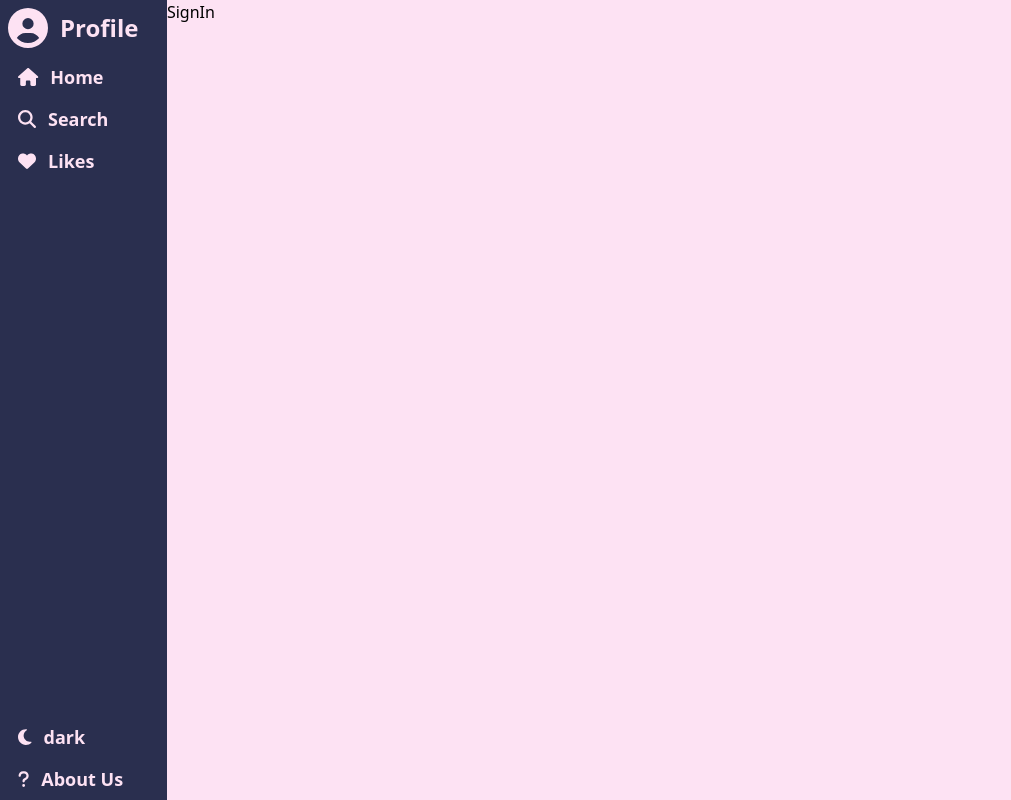
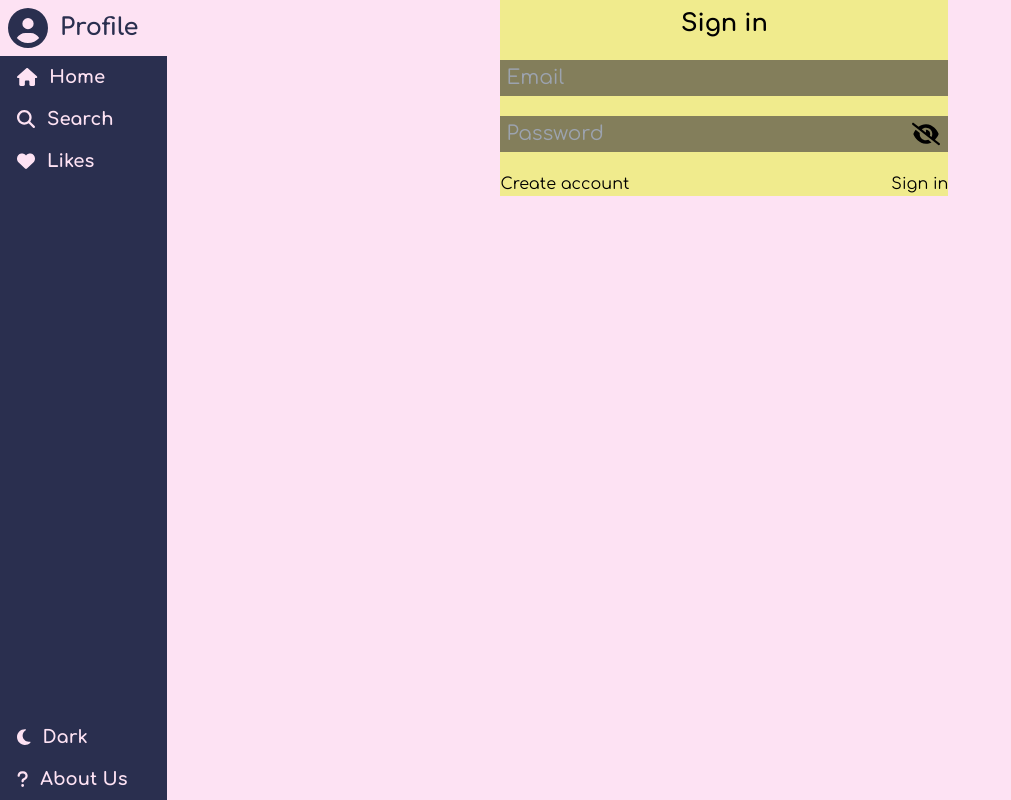
Before and after one commit to TohidEq/blog-json-server, a React (Vite) app: page /sign-in in a window 1280 px wide. Shown: the whole page, without its empty margins (0-1011 px from the left). Built offline with nearby package versions, Linux system fonts and the light colour scheme; no server answers; what @nhost/react, @nhost/react-apollo would draw is missing.

Commit message:
simple form design and REMOVE AUTOFILL CHANGES(browsers)

```diff
--- a/src/App.tsx
+++ b/src/App.tsx
@@ -6,8 +6,8 @@ import ProtectedRoute from "./components/ProtectedRoutes";
 
 import Layout from "./components/Layout";
 
-import SignUp from "./components/pages/SingInUp/SignUp";
-import SignIn from "./components/pages/SingInUp/SignIn";
+import SignUp from "./components/pages/SignInUp/SignUp";
+import SignIn from "./components/pages/SignInUp/SignIn";
 import NotFound from "./components/pages/NotFound";
 import useTheme from "./hooks/useTheme";
 
--- a/src/components/Sidebar/Sidebar.css
+++ b/src/components/Sidebar/Sidebar.css
@@ -1,6 +1,6 @@
 aside {
   @apply min-h-screen
-  font-extrabold
+
   w-14
   h-full
   sm:w-48
@@ -23,10 +23,10 @@ aside .side-item {
 }
 
 aside .side-item span {
-  @apply hidden sm:inline-block;
+  @apply hidden sm:inline-block font-bold;
 }
 .side-links svg {
-  @apply sm:w-fit px-4 mx-auto sm:mx-0  sm:pl-[18px] sm:pr-3 py-3 overflow-hidden;
+  @apply sm:w-fit px-4 mx-auto sm:mx-0  sm:pl-[17px] sm:pr-3 py-3 overflow-hidden;
 }
 
 aside .side-profile {
--- a/src/components/Sidebar/Sidebar.tsx
+++ b/src/components/Sidebar/Sidebar.tsx
@@ -56,7 +56,7 @@ const Sidebar = (props: Props) => {
         <div className="side-links ">
           <button className="side-item" onClick={changeMode}>
             <FontAwesomeIcon icon={mode == "dark" ? fasLight : fasDark} />
-            <span>{mode == "dark" ? "light" : "dark"}</span>
+            <span>{mode == "dark" ? "Light" : "Dark"}</span>
           </button>
           <NavLink to={"/about-us"} className="side-item">
             <FontAwesomeIcon icon={fasQues} />
--- /dev/null
+++ b/src/components/pages/SignInUp/SignIn.tsx
@@ -0,0 +1,67 @@
+import React from "react";
+import { useState } from "react";
+
+import { FontAwesomeIcon } from "@fortawesome/react-fontawesome";
+import {
+  faEye as fasEye,
+  faEyeSlash as fasEye2,
+} from "@fortawesome/free-solid-svg-icons";
+import { faUser as farUser } from "@fortawesome/free-regular-svg-icons";
+import { Link } from "react-router-dom";
+
+type Props = {};
+
+const SignIn = (props: Props) => {
+  const [email, setEmail] = useState<string>("");
+  const [passwrd, setPasswrd] = useState<string>("");
+
+  const [showPasswrd, setShowPasswrd] = useState<boolean>(false);
+
+  const showPasswrdHandler = () => {
+    setShowPasswrd(!showPasswrd);
+  };
+
+  const handleSubmit = (e: React.FormEvent<HTMLFormElement>) => {
+    e.preventDefault();
+    // email, passwrd bla bla bla
+  };
+
+  return (
+    <div className="sign-in-up">
+      <h2 className="page-title">Sign in</h2>
+
+      <form action="" onSubmit={handleSubmit}>
+        <div className="input">
+          <input
+            onChange={(e) => setEmail(e.target.value)}
+            value={email}
+            type="text"
+            placeholder="Email"
+            required
+          />
+        </div>
+        <div className="input">
+          <input
+            onChange={(e) => setPasswrd(e.target.value)}
+            value={passwrd}
+            type={showPasswrd ? "text" : "password"}
+            placeholder="Password"
+            autoComplete="new-password"
+            required
+          />
+          <div className="show-passwrd" onClick={showPasswrdHandler}>
+            <FontAwesomeIcon icon={showPasswrd ? fasEye : fasEye2} />
+          </div>
+        </div>
+        <div className="btns">
+          <Link to="/sign-up">Create account </Link>
+          <button className="btn" type="submit">
+            Sign in
+          </button>
+        </div>
+      </form>
+    </div>
+  );
+};
+
+export default SignIn;
--- /dev/null
+++ b/src/components/pages/SignInUp/SignInUp.css
@@ -0,0 +1,60 @@
+.sign-in-up {
+  @apply max-w-md
+  mx-auto
+  pt-2
+  bg-yellow;
+}
+.sign-in-up form {
+  @apply mx-auto;
+}
+.sign-in-up .page-title {
+  @apply text-center;
+}
+
+.sign-in-up .input {
+  @apply flex bg-dark-dark-2/50
+    my-5;
+}
+.sign-in-up .input .show-passwrd {
+  @apply w-10 h-9
+    flex items-center;
+}
+.sign-in-up .input .show-passwrd svg {
+  @apply w-7 h-7;
+}
+
+.sign-in-up input {
+  @apply bg-transparent
+    text-xl
+    py-1 px-1.5
+    w-full
+    /*uncomment next line pls  */
+    /* bg-transparent */
+    appearance-none
+    border-none
+    outline-none;
+}
+
+.sign-in-up .btns {
+  @apply flex justify-between;
+}
+
+/* === -- REMOVE AUTOFILL CHANGES -- === */
+
+input:autofill,
+input:-webkit-autofill,
+input:-webkit-autofill:hover,
+input:-webkit-autofill:focus,
+input:-webkit-autofill:active {
+  -webkit-box-shadow: 0 0 0 30px rgba(0, 0, 0, 0) inset !important;
+  background-color: rgba(0, 0, 0, 0) !important;
+  background-image: none !important;
+  transition: all 9999s ease-in-out 0s;
+}
+input:autofill {
+  filter: none;
+}
+
+/* input:-webkit-autofill {
+  -webkit-text-fill-color: yellow !important;
+} */
--- a/src/components/pages/SingInUp/SignIn.tsx
+++ /dev/null
@@ -1,9 +0,0 @@
-import React from "react";
-
-type Props = {};
-
-const SignIn = (props: Props) => {
-  return <div>SignIn</div>;
-};
-
-export default SignIn;
--- a/src/css/base/_page.css
+++ b/src/css/base/_page.css
@@ -1,9 +1,12 @@
-@import url("https://fonts.googleapis.com/css2?family=Rubik:ital,wght@0,300;0,400;0,500;0,600;0,700;0,800;0,900;1,300;1,400;1,500;1,600;1,700;1,800;1,900&display=swap");
+@import url("https://fonts.googleapis.com/css2?family=Comfortaa:wght@300;400;500;600;700&display=swap");
 
-/* body {
-  font-family: "Rubik", sans-serif;
+body {
+  font-family: "Comfortaa", cursive;
   @apply bg-dark-2;
-} */
+}
+body * {
+  @apply select-none;
+}
 
 .App {
   @apply container flex flex-nowrap mx-auto
@@ -13,20 +16,30 @@
 }
 
 main {
-  @apply max-h-screen min-h-screen overflow-y-scroll w-full;
+  @apply pl-1.5 max-h-screen min-h-screen overflow-y-scroll w-full;
+}
+
+h2 {
+  @apply block w-full font-bold text-2xl;
 }
 
 /* ==== scrollbar design ==== */
 /* Firefox */
+
+main {
+  --secondary: #2a2f4f;
+}
+.dark main {
+  --secondary: #393053;
+}
 main {
   --primary: transparent;
-  --secondary: cornflowerblue;
   scrollbar-width: thin;
   scrollbar-color: var(--secondary) var(--primary);
 }
 /* Chrome, Edge, and Safari */
 main::-webkit-scrollbar {
-  width: 10px;
+  @apply w-1 sm:w-2;
 }
 
 main::-webkit-scrollbar-track {
--- a/src/css/index.css
+++ b/src/css/index.css
@@ -1,4 +1,4 @@
-@import url("https://fonts.googleapis.com/css2?family=Rubik:ital,wght@0,300;0,400;0,500;0,600;0,700;0,800;0,900;1,300;1,400;1,500;1,600;1,700;1,800;1,900&display=swap");
+@import url("https://fonts.googleapis.com/css2?family=Comfortaa:wght@300;400;500;600;700&display=swap");
 
 /*
 ! tailwindcss v3.3.1 | MIT License | https://tailwindcss.com
@@ -518,10 +518,17 @@ video {
   --tw-backdrop-sepia:  ;
 }
 
-/* body {
-  font-family: "Rubik", sans-serif;
-  @apply bg-dark-2;
-} */
+body {
+  font-family: "Comfortaa", cursive;
+  --tw-bg-opacity: 1;
+  background-color: rgb(45 39 39 / var(--tw-bg-opacity));
+}
+
+body *{
+  -webkit-user-select: none;
+     -moz-user-select: none;
+          user-select: none;
+}
 
 .App{
   width: 100%;
@@ -570,6 +577,15 @@ main{
   min-height: 100vh;
   width: 100%;
   overflow-y: scroll;
+  padding-left: 0.375rem;
+}
+
+h2{
+  display: block;
+  width: 100%;
+  font-size: 1.5rem;
+  line-height: 2rem;
+  font-weight: 700;
 }
 
 /* ==== scrollbar design ==== */
@@ -577,16 +593,29 @@ main{
 /* Firefox */
 
 main {
+  --secondary: #2a2f4f;
+}
+
+.dark main {
+  --secondary: #393053;
+}
+
+main {
   --primary: transparent;
-  --secondary: cornflowerblue;
   scrollbar-width: thin;
   scrollbar-color: var(--secondary) var(--primary);
 }
 
 /* Chrome, Edge, and Safari */
 
-main::-webkit-scrollbar {
-  width: 10px;
+main::-webkit-scrollbar{
+  width: 0.25rem;
+}
+
+@media (min-width: 640px){
+  main::-webkit-scrollbar{
+    width: 0.5rem;
+  }
 }
 
 main::-webkit-scrollbar-track {
@@ -623,7 +652,6 @@ aside{
   height: 100%;
   min-height: 100vh;
   width: 3.5rem;
-  font-weight: 800;
 }
 
 @media (min-width: 640px){
@@ -669,6 +697,7 @@ aside .side-item{
 
 aside .side-item span{
   display: none;
+  font-weight: 700;
 }
 
 @media (min-width: 640px){
@@ -693,7 +722,7 @@ aside .side-item span{
     margin-right: 0px;
     width: -moz-fit-content;
     width: fit-content;
-    padding-left: 18px;
+    padding-left: 17px;
     padding-right: 0.75rem;
   }
 }
@@ -755,3 +784,96 @@ aside .side-item.active{
   --tw-text-opacity: 1;
   color: rgb(253 226 243 / var(--tw-text-opacity));
 }
+
+.sign-in-up{
+  margin-left: auto;
+  margin-right: auto;
+  max-width: 28rem;
+  --tw-bg-opacity: 1;
+  background-color: rgb(240 235 141 / var(--tw-bg-opacity));
+  padding-top: 0.5rem;
+}
+
+.sign-in-up form{
+  margin-left: auto;
+  margin-right: auto;
+}
+
+.sign-in-up .page-title{
+  text-align: center;
+}
+
+.sign-in-up .input{
+  margin-top: 1.25rem;
+  margin-bottom: 1.25rem;
+  display: flex;
+  background-color: rgb(24 18 43 / 0.5);
+}
+
+.sign-in-up .input .show-passwrd{
+  display: flex;
+  height: 2.25rem;
+  width: 2.5rem;
+  align-items: center;
+}
+
+.sign-in-up .input .show-passwrd svg{
+  height: 1.75rem;
+  width: 1.75rem;
+}
+
+.sign-in-up input{
+  width: 100%;
+  -webkit-appearance: none;
+     -moz-appearance: none;
+          appearance: none;
+  border-style: none;
+  background-color: transparent;
+  padding-top: 0.25rem;
+  padding-bottom: 0.25rem;
+  padding-left: 0.375rem;
+  padding-right: 0.375rem;
+  font-size: 1.25rem;
+  line-height: 1.75rem;
+  outline: 2px solid transparent;
+  outline-offset: 2px;
+}
+
+.sign-in-up .btns{
+  display: flex;
+  justify-content: space-between;
+}
+
+/* === -- REMOVE AUTOFILL CHANGES -- === */
+
+input:-webkit-autofill {
+  -webkit-box-shadow: 0 0 0 30px rgba(0, 0, 0, 0) inset !important;
+  background-color: rgba(0, 0, 0, 0) !important;
+  background-image: none !important;
+  -webkit-transition: all 9999s ease-in-out 0s;
+  transition: all 9999s ease-in-out 0s;
+}
+
+input:autofill,
+input:-webkit-autofill,
+input:-webkit-autofill:hover,
+input:-webkit-autofill:focus,
+input:-webkit-autofill:active {
+  -webkit-box-shadow: 0 0 0 30px rgba(0, 0, 0, 0) inset !important;
+  background-color: rgba(0, 0, 0, 0) !important;
+  background-image: none !important;
+  -webkit-transition: all 9999s ease-in-out 0s;
+  transition: all 9999s ease-in-out 0s;
+}
+
+input:-webkit-autofill {
+  filter: none;
+}
+
+input:autofill {
+  filter: none;
+}
+
+/* input:-webkit-autofill {
+  -webkit-text-fill-color: yellow !important;
+} */
--- a/src/css/tailwind.css
+++ b/src/css/tailwind.css
@@ -5,3 +5,4 @@
 
 @import "./base/_page.css";
 @import "../components/Sidebar/Sidebar.css";
+@import "../components/pages/SignInUp/SignInUp.css";
--- a/tailwind.config.js
+++ b/tailwind.config.js
@@ -20,6 +20,8 @@ module.exports = {
       yellow: "#F0EB8D",
       white: "#ffffff",
       black: "#0d0D0D",
+
+      transparent: "transparent",
     },
   },
   plugins: [],
```
Also changed, not shown: src/components/pages/SignInUp/SignUp.tsx (renamed from src/components/pages/SingInUp/SignUp.tsx).
